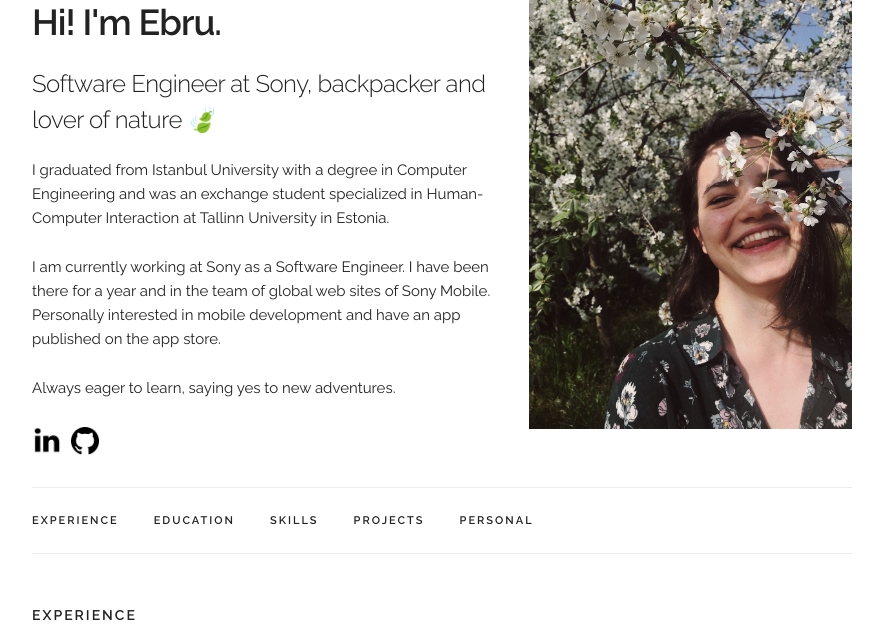
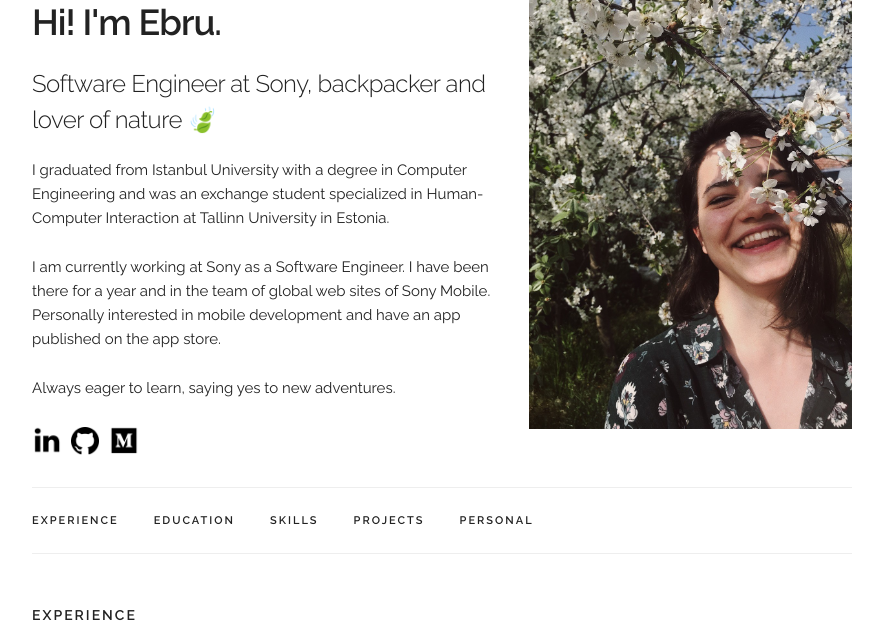
Before and after one commit to ebru/ebrukaya.me, a PHP site: page / in a window 1280 px wide. Shown: the part 85-709 px from the top of the page, without its empty margins (198-1081 px from the left). Run offline with PHP 8.4, Linux system fonts and the light colour scheme; some libraries are stand-ins or nearby versions.

Commit message:
medium is added to social

```diff
--- a/src/index.php
+++ b/src/index.php
@@ -16,7 +16,7 @@
             <p>I am currently working at Sony as a Software Engineer. I have been there for a year and in the team of global web sites of Sony Mobile. Personally interested in mobile development and have an app published on the app store.</p>
             <p>Always eager to learn, saying yes to new adventures.</p>
             <p>
-                <a href="https://www.linkedin.com/in/ebrukaya/" target="_blank"><img src="assets/images/social/linkedin.png" style="width: 30px; padding-right: 9px" /></a><a href="https://www.github.com/ebrukye" target="_blank"><img src="assets/images/social/github.png" style="width: 28px" /></a>
+                <a href="https://www.linkedin.com/in/ebrukaya/" target="_blank"><img src="assets/images/social/linkedin.png" style="width: 30px; padding-right: 9px" /></a><a href="https://www.github.com/ebrukye" target="_blank"><img src="assets/images/social/github.png" style="width: 28px" /></a> <a href="https://www.medium.com/@ebrukye" target="_blank"><img src="assets/images/social/medium.png" style="width: 30px; padding-left: 6px;" /></a>
             </p>
         </div>
         <div class="five columns">
--- a/src/tr_TR/index.php
+++ b/src/tr_TR/index.php
@@ -47,7 +47,7 @@
         <p>İstanbul Üniversitesi Bilgisayar Mühendisliği'nden mezun oldum ve bir dönem Estonya'da Tallinn Üniversitesi'nde, İnsan Bilgisayar Etkileşimi alanında değişim öğrencisi olarak yer aldım.</p>
         <p>Bir senedir Sony'de Yazılım Mühendisi olarak çalışıyorum ve Sony Mobile'ın global sitelerinin yönetildiği yazılım ekibindeyim. Kişisel olarak mobil geliştirme ile ilgiliyim ve bu yolculukta geliştirdiğim bir uygulamam da app store'da bulunmakta.</p>
         <p>Her zaman yeni bir şeyler öğrenmeye, yeni maceralara evet.</p>
-        <p><a href="https://www.linkedin.com/in/ebrukaya/" target="_blank"><img src="../images/social/linkedin.png" style="width: 30px; padding-right: 9px" /></a><a href="https://www.github.com/ebrukye" target="_blank"><img src="../images/social/github.png" style="width: 28px" /></a></p>
+        <p><a href="https://www.linkedin.com/in/ebrukaya/" target="_blank"><img src="../assets/images/social/linkedin.png" style="width: 30px; padding-right: 9px" /></a><a href="https://www.github.com/ebrukye" target="_blank"><img src="../assets/images/social/github.png" style="width: 28px" /></a> <a href="https://www.medium.com/@ebrukye" target="_blank"><img src="../assets/images/social/medium.png" style="width: 30px; padding-left: 6px;" /></a></p>
       </div>
       <div class="five columns">
         <img src="../assets/images/pp.jpg" width="100%" />
```
Also changed, not shown: src/assets/images/social/medium.png (added).
